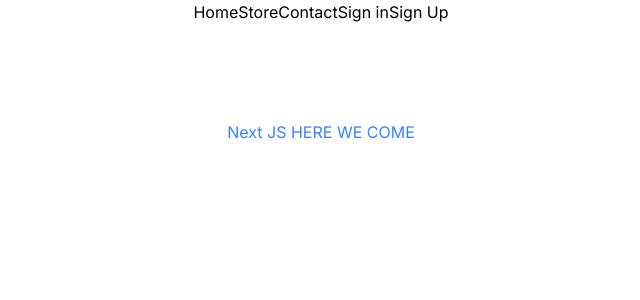
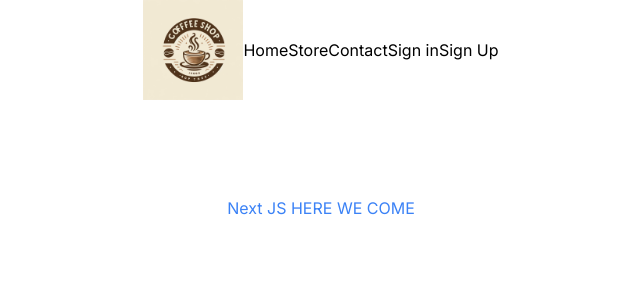
Before and after one commit to Andrewx24/nextjs-coffeeshop, a Next.js app: page / in a window 1280 px wide. Shown: the top 300 px of the page, without its empty margins (319-959 px from the left). Built offline with nearby package versions, Linux system fonts and the light colour scheme.

Commit message:
new updates

```diff
--- a/ui/componets/Navbar.tsx
+++ b/ui/componets/Navbar.tsx
@@ -1,10 +1,15 @@
 import React from 'react';
 import Link from 'next/link';
+import Image from 'next/image';
+import logo from  '@/assets/logo/logo.png'
 
 const Navbar = () => {
   return (
     <div className="w-full bg-gray-800">
       <nav className="flex justify-center items-center h-16">
+      <div className="flex justify-start  items-start h-16">
+        <Image src= {logo} width={100} height={100}  alt='logo'/>
+      </div>
         <ul className="flex items-center text-white space-x-6">
           <li>
             <Link href="/">Home</Link>
```
Also changed, not shown: assets/logo/logo.png (added).
